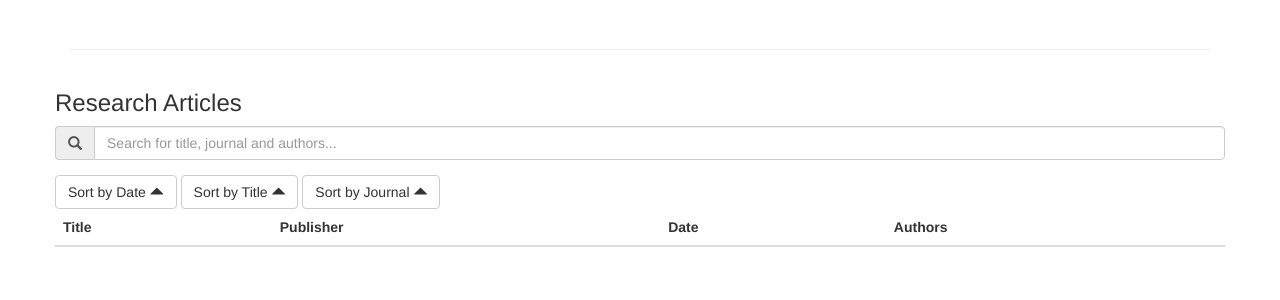
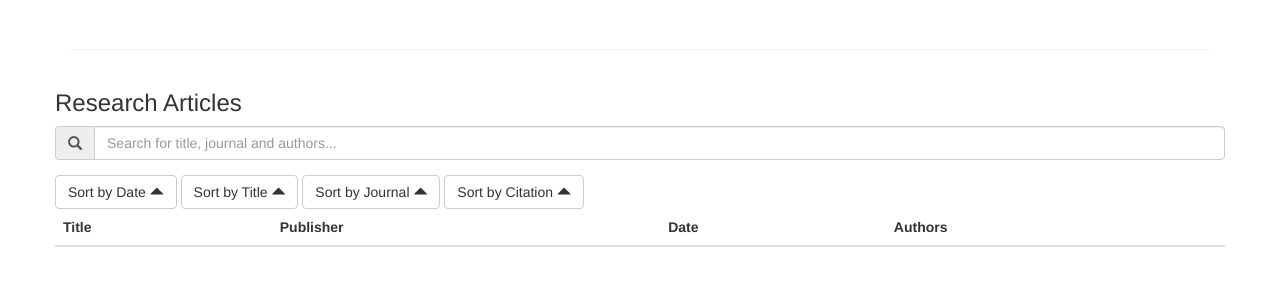
Before and after one commit to MUMT-IT/mis-frontend, a Flask app: page /research/ in a window 1280 px wide. Shown: the top 300 px of the page. Run offline with Flask 2, Linux system fonts and the light colour scheme; lists and menus that the app fills with data are empty; some libraries are stand-ins or nearby versions.

Commit message:
added sort by citation
refactored some variables' names

```diff
--- a/app/static/research/main.js
+++ b/app/static/research/main.js
@@ -6,9 +6,10 @@ var viewModel = function() {
     var self = this;
     self.articles = ko.observableArray([]);
     self.filteredArticles = ko.observableArray([]);
-    self.reverse_sort_date = ko.observable(false);
-    self.reverse_sort_title = ko.observable(false);
-    self.reverse_sort_journal = ko.observable(false);
+    self.reverseSortDate = ko.observable(false);
+    self.reverseSortTitle = ko.observable(false);
+    self.reverseSortJournal = ko.observable(false);
+    self.reverseSortCitation = ko.observable(false);
     self.query = ko.observable('');
     self.search = function (query) {
         self.filteredArticles([]);
@@ -53,33 +54,44 @@ ko.applyBindings(vm);
 vm.query.subscribe(vm.search);
 function sortArticlesByDate() {
     vm.filteredArticles.sort(function(a,b) {
-        if(vm.reverse_sort_date()===false) {
+        if(vm.reverseSortDate()===false) {
             return a.coverDate < b.coverDate;
         } else {
             return a.coverDate > b.coverDate;
         }
     });
-    vm.reverse_sort_date(!vm.reverse_sort_date()); // toggle sort order
+    vm.reverseSortDate(!vm.reverseSortDate()); // toggle sort order
 };
 
 function sortArticlesByTitle() {
     vm.filteredArticles.sort(function(a,b) {
-        if(vm.reverse_sort_title()===false) {
+        if(vm.reverseSortTitle()===false) {
             return a.title < b.title;
         } else {
             return a.title > b.title;
         }
     });
-    vm.reverse_sort_title(!vm.reverse_sort_title()); // toggle sort order
+    vm.reverseSortTitle(!vm.reverseSortTitle()); // toggle sort order
 };
 
 function sortArticlesByJournal() {
     vm.filteredArticles.sort(function(a,b) {
-        if(vm.reverse_sort_journal()===false) {
+        if(vm.reverseSortJournal()===false) {
             return a.journal < b.journal;
         } else {
             return a.journal > b.journal;
         }
     });
-    vm.reverse_sort_journal(!vm.reverse_sort_journal()); // toggle sort order
+    vm.reverseSortJournal(!vm.reverseSortJournal()); // toggle sort order
 };
+
+function sortArticlesByCitation() {
+    vm.filteredArticles.sort(function(a,b) {
+        if(vm.reverseSortCitation()===false) {
+            return a.citedByCount < b.citedByCount;
+        } else {
+            return a.citedByCount > b.citedByCount;
+        }
+    });
+    vm.reverseSortCitation(!vm.reverseSortCitation()); // toggle sort order
+};
--- a/app/templates/research/main.html
+++ b/app/templates/research/main.html
@@ -23,18 +23,23 @@
     <div>
         <button class="btn btn-default" role="button"
             data-bind="click: sortArticlesByDate">Sort by Date
-            <span data-bind="visible: reverse_sort_date" class="glyphicon glyphicon-triangle-bottom"></span>
-            <span data-bind="visible: !reverse_sort_date()" class="glyphicon glyphicon-triangle-top"></span>
+            <span data-bind="visible: reverseSortDate" class="glyphicon glyphicon-triangle-bottom"></span>
+            <span data-bind="visible: !reverseSortDate()" class="glyphicon glyphicon-triangle-top"></span>
         </button>
         <button class="btn btn-default" role="button"
             data-bind="click: sortArticlesByTitle">Sort by Title
-            <span data-bind="visible: reverse_sort_title" class="glyphicon glyphicon-triangle-bottom"></span>
-            <span data-bind="visible: !reverse_sort_title()" class="glyphicon glyphicon-triangle-top"></span>
+            <span data-bind="visible: reverseSortTitle" class="glyphicon glyphicon-triangle-bottom"></span>
+            <span data-bind="visible: !reverseSortTitle()" class="glyphicon glyphicon-triangle-top"></span>
         </button>
         <button class="btn btn-default" role="button"
             data-bind="click: sortArticlesByJournal">Sort by Journal
-            <span data-bind="visible: reverse_sort_journal" class="glyphicon glyphicon-triangle-bottom"></span>
-            <span data-bind="visible: !reverse_sort_journal()" class="glyphicon glyphicon-triangle-top"></span>
+            <span data-bind="visible: reverseSortJournal" class="glyphicon glyphicon-triangle-bottom"></span>
+            <span data-bind="visible: !reverseSortJournal()" class="glyphicon glyphicon-triangle-top"></span>
+        </button>
+        <button class="btn btn-default" role="button"
+            data-bind="click: sortArticlesByCitation">Sort by Citation
+            <span data-bind="visible: reverseSortCitation" class="glyphicon glyphicon-triangle-bottom"></span>
+            <span data-bind="visible: !reverseSortCitation()" class="glyphicon glyphicon-triangle-top"></span>
         </button>
     </div>
 </div>
```
